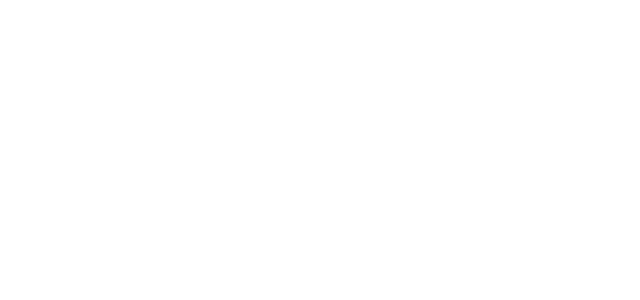
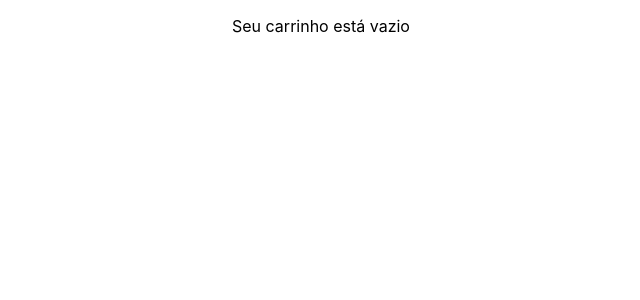
Before and after one commit to aysllanferreira/Projeto-15-Frotend-Online-Store, a React (Create React App) app: page /cart in a window 1280 px wide. Shown: the top 300 px of the page, without its empty margins (319-959 px from the left). Built offline with nearby package versions, Linux system fonts and the light colour scheme.

Commit message:
Add cart req 3

```diff
--- a/src/App.js
+++ b/src/App.js
@@ -2,12 +2,14 @@
 import './App.css';
 import { Switch, Route } from 'react-router-dom';
 import Home from './pages/Home';
+import Cart from './pages/Cart';
 
 function App() {
   return (
     <div className="App">
       <Switch>
         <Route exact path="/" component={ Home } />
+        <Route exact path="/cart" component={ Cart } />
       </Switch>
     </div>
   );
--- /dev/null
+++ b/src/pages/Cart.jsx
@@ -0,0 +1,15 @@
+import React, { Component } from 'react';
+
+class Cart extends Component {
+  render() {
+    return (
+      <div>
+        <p data-testid="shopping-cart-empty-message">
+          Seu carrinho está vazio
+        </p>
+      </div>
+    );
+  }
+}
+
+export default Cart;
--- a/src/pages/Home.jsx
+++ b/src/pages/Home.jsx
@@ -1,4 +1,5 @@
 import React, { Component } from 'react';
+import { Link } from 'react-router-dom';
 
 class Home extends Component {
   render() {
@@ -8,6 +9,9 @@
           Pesquisa:
           <input type="text" id="search" />
         </label>
+        <Link to="/cart" data-testid="shopping-cart-button">
+          Carrinho de compras
+        </Link>
         <p data-testid="home-initial-message">
           Digite algum termo de pesquisa ou escolha uma categoria.
         </p>
```
